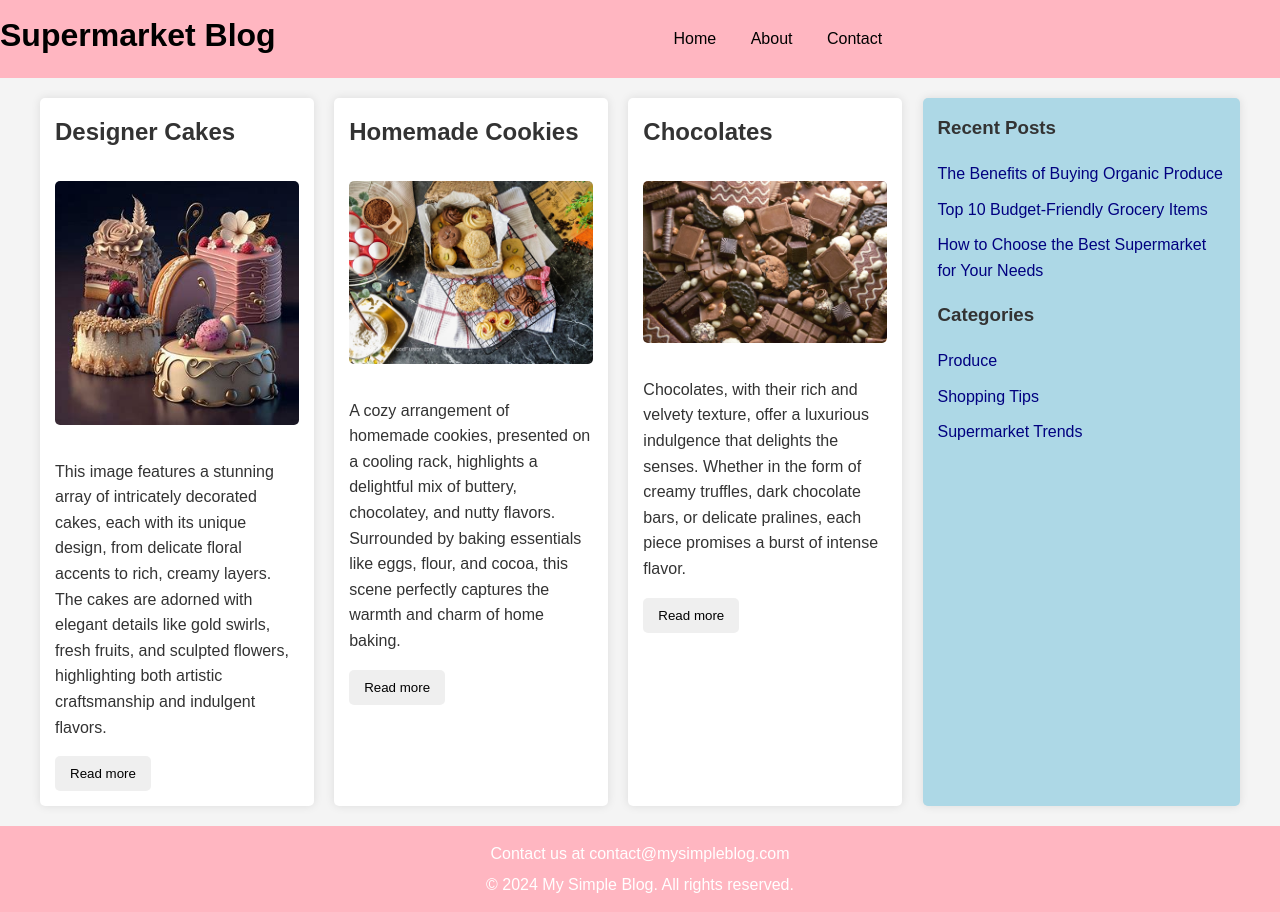
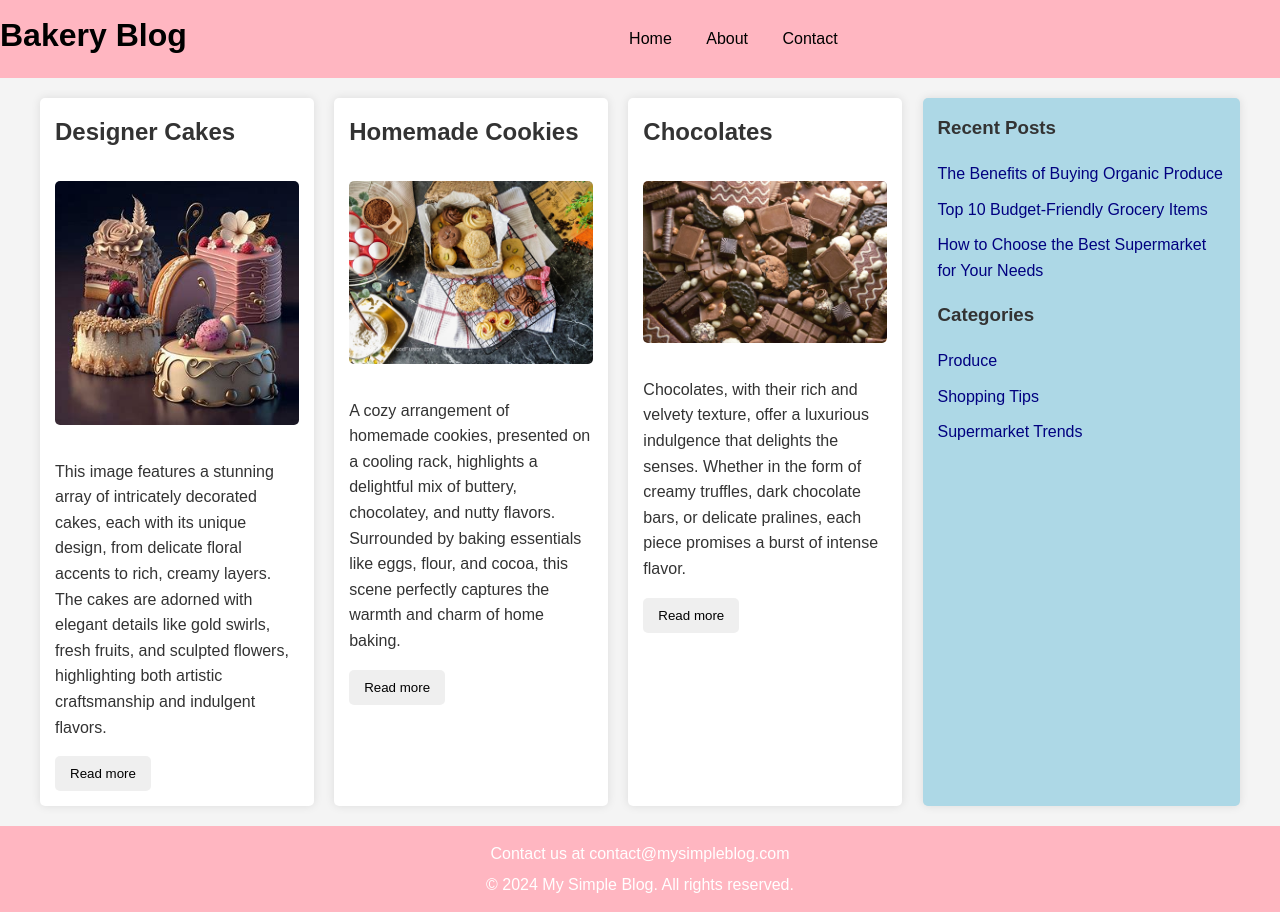
Before and after one commit to Likitha142/assignment2, a plain HTML site: page index.html in a window 1280 px wide. Drawn offline with Linux system fonts and the light colour scheme.

Commit message:
index.html

```diff
--- a/index.html
+++ b/index.html
@@ -9,7 +9,7 @@
 <body>
     <!-- Header -->
     <header style="background-color: lightpink">
-        <h1 style="float: left;">Supermarket Blog</h1>
+        <h1 style="float: left;">Bakery Blog</h1>
         <nav>
             <ul>
                 <li><a href="#" >Home</a></li>
```
